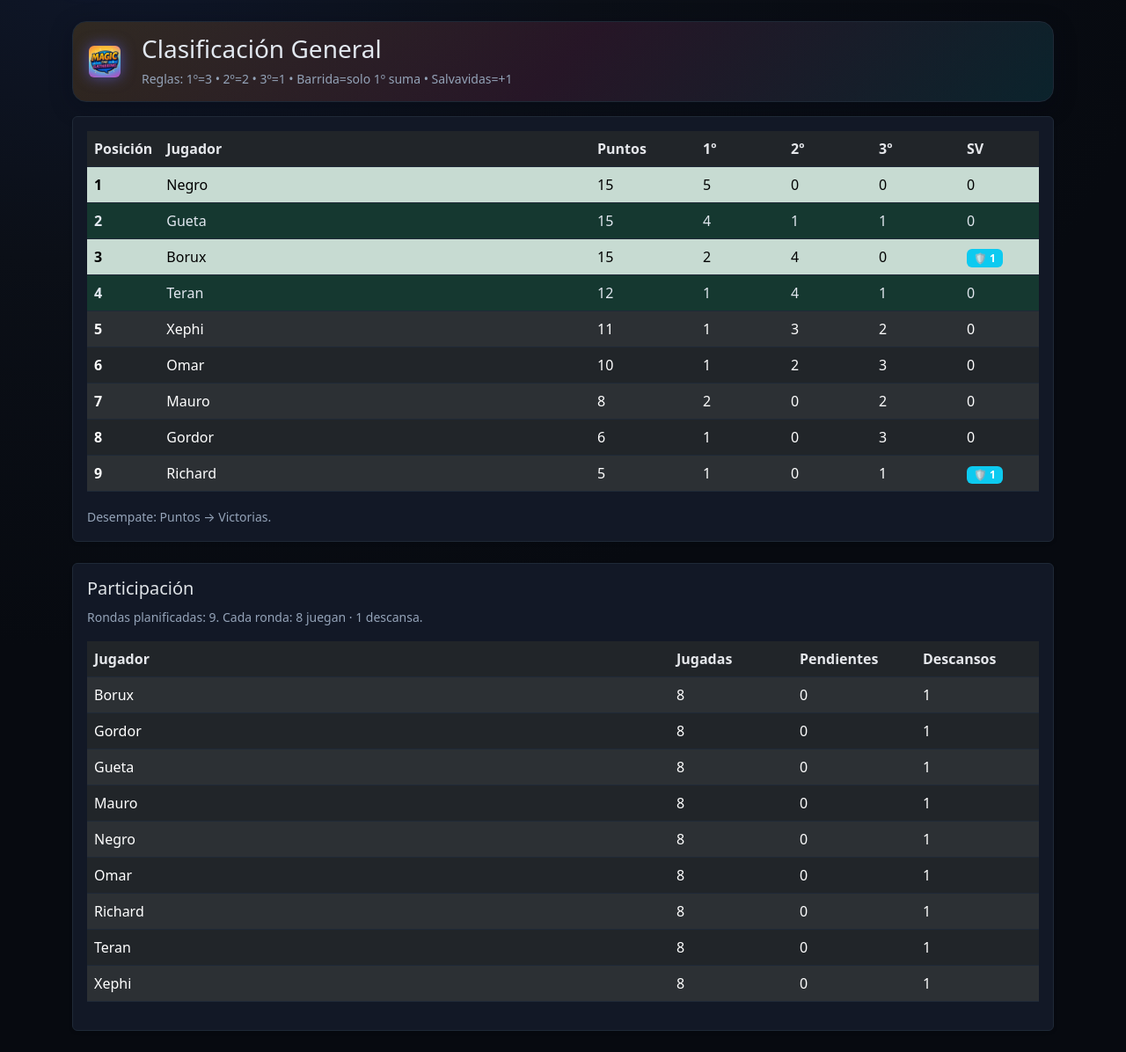
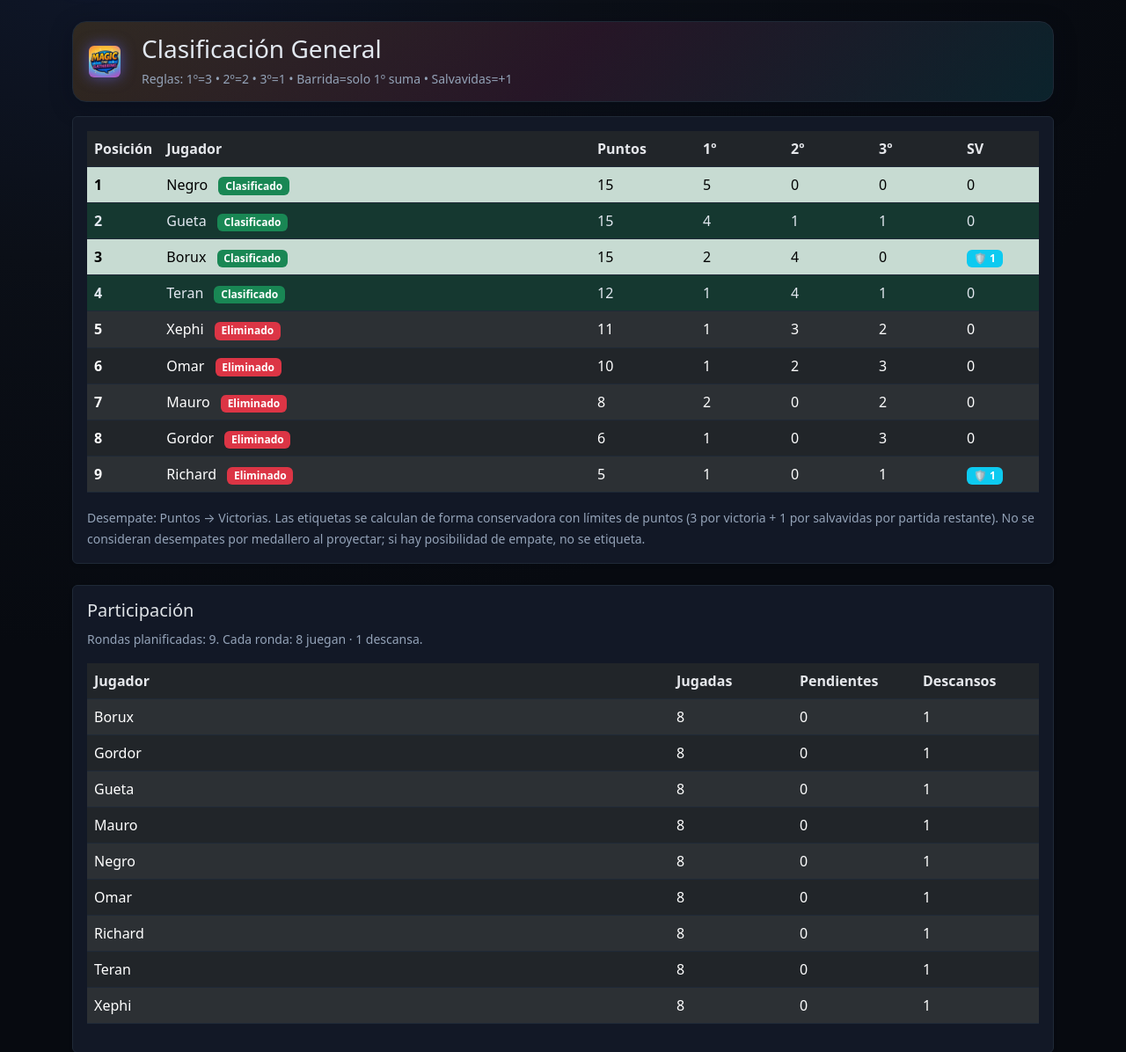
Before and after one commit to angelmago90/commander-torneo, a Flask app: page / in a window 1280 px wide. Shown: the part 63-1259 px from the top of the page at 88% size. Run offline with Flask 3, Linux system fonts and the light colour scheme.

Commit message:
Etiqueta de clasificado o eliminado

```diff
--- a/app.py
+++ b/app.py
@@ -178,39 +178,38 @@ def import_initial_rounds():
 def index():
     players = Player.query.order_by(Player.name.asc()).all()
 
-    # Totales con medallero + salvavidas
+    # Totales (medallero + salvavidas)
     totals = {
         p.id: {"name": p.name, "points": 0, "wins": 0, "seconds": 0, "thirds": 0, "saves": 0}
         for p in players
     }
 
     from collections import defaultdict
-    played_rounds = defaultdict(set)    # player_id -> set de rondas jugadas (solo mesas con ganador)
-    rests_by_player = defaultdict(int)  # descansos asignados por jugador (todas las rondas planificadas)
+    played_rounds = defaultdict(set)    # player_id -> rondas YA jugadas (mesa con ganador o barrida)
+    rests_by_player = defaultdict(int)  # descansos asignados
     all_rounds = set()                  # rondas planificadas (por Game o RoundInfo)
 
-    # Descansos (asignados)
+    # Descansos (planificados)
     for ri in RoundInfo.query.all():
         all_rounds.add(ri.number)
         if ri.bye_player_id:
             rests_by_player[ri.bye_player_id] += 1
 
-    # Recorremos mesas
+    # Mesas
     games = Game.query.order_by(Game.round_number.asc(), Game.table_no.asc()).all()
     for g in games:
         all_rounds.add(g.round_number)
 
-        # Salvavidas: suma punto + contador
+        # Salvavidas: +1 punto y +1 contador
         if g.save_player_id and g.save_player_id in totals:
             totals[g.save_player_id]["points"] += 1
             totals[g.save_player_id]["saves"] += 1
 
-        # ¿Esta mesa tiene ganador? (cualquier r.position==1 o g.sweep marcado)
+        # ¿Mesa con ganador? (pos=1 o barrida)
         has_winner = any(r.position == 1 for r in g.results) or bool(g.sweep)
 
         # Pódium y jugadas
         for r in g.results:
-            # Puntos del pódium (3-2-1; en barrida solo 1º recibe 3)
             pts = points_for_position(r.position, g.sweep)
             totals[r.player_id]["points"] += pts
             if r.position == 1:
@@ -219,17 +218,61 @@ def index():
                 totals[r.player_id]["seconds"] += 1
             elif r.position == 3:
                 totals[r.player_id]["thirds"] += 1
-
-            # Marca esta ronda como jugada para TODOS los participantes
-            # de la mesa si la mesa ya tiene ganador (incluye barrida)
+            # Si la mesa tiene ganador, cuenta como jugada
             if has_winner:
                 played_rounds[r.player_id].add(g.round_number)
 
     total_rounds = len(all_rounds)
 
-    # Tabla principal (medallero)
+    # Participación y límites de puntos
+    per_player = {}
+    for p in players:
+        played = len(played_rounds[p.id])
+        rests = rests_by_player[p.id]
+        planned_to_play = max(total_rounds - rests, 0)    # partidas que le corresponden
+        remaining = max(planned_to_play - played, 0)      # le faltan por jugar
+        lb = totals[p.id]["points"]                       # mínimo: lo que ya tiene
+        ub = lb + 4 * remaining                           # máximo: 4 por partida restante
+
+        per_player[p.id] = {
+            "name": p.name,
+            "points": totals[p.id]["points"],
+            "wins": totals[p.id]["wins"],
+            "seconds": totals[p.id]["seconds"],
+            "thirds": totals[p.id]["thirds"],
+            "saves": totals[p.id]["saves"],
+            "played": played,
+            "rests": rests,
+            "planned_to_play": planned_to_play,
+            "remaining": remaining,
+            "lb": lb,
+            "ub": ub,
+        }
+
+    # Etiquetas de CLASIFICADO / ELIMINADO (criterio conservador por puntos)
+    ids = list(per_player.keys())
+    for pid in ids:
+        me = per_player[pid]
+        # rivales
+        rival_LBs = sorted([per_player[q]["lb"] for q in ids if q != pid], reverse=True)
+        rival_UBs = sorted([per_player[q]["ub"] for q in ids if q != pid], reverse=True)
+        # 4º mejor rival (índice 3)
+        fourth_best_rival_LB = rival_LBs[3]
+        fourth_best_rival_UB = rival_UBs[3]
+
+        status = None
+        # Clinched: ni en el peor caso puede caer del top-4
+        if me["lb"] > fourth_best_rival_UB:
+            status = "CLASIFICADO"
+        # Eliminado: ni en el mejor caso puede alcanzar el top-4
+        elif me["ub"] < fourth_best_rival_LB:
+            status = "ELIMINADO"
+
+        me["status"] = status
+
+    # Construye tabla principal (orden medallero: puntos → 1º → 2º → 3º → nombre)
     table = []
-    for pid, row in totals.items():
+    for pid, row in per_player.items():
         table.append({
             "id": pid,
             "name": row["name"],
@@ -238,13 +281,13 @@ def index():
             "seconds": row["seconds"],
             "thirds": row["thirds"],
             "saves": row["saves"],
+            "status": row["status"],
         })
 
-    # Orden tipo medallero: puntos → 1º → 2º → 3º → nombre
     table.sort(key=lambda x: x["name"])
     table.sort(key=lambda x: (x["points"], x["wins"], x["seconds"], x["thirds"]), reverse=True)
 
-    # Posiciones con empates si todos los criterios coinciden
+    # Posición (empatada si coinciden todos los criterios)
     last_key = None
     current_pos = 0
     for i, t in enumerate(table, start=1):
@@ -254,22 +297,17 @@ def index():
             last_key = key
         t["pos"] = current_pos
 
-    # Participación: jugadas reales (mesas con ganador) y pendientes
+    # Sección de participación para mostrar jugadas/pedientes
     participation = []
-    for p in players:
-        played = len(played_rounds[p.id])             # rondas efectivamente jugadas
-        rests = rests_by_player[p.id]                 # descansos asignados (en todas las rondas planificadas)
-        planned_to_play = max(total_rounds - rests, 0)  # lo que debería jugar en total
-        remaining = max(planned_to_play - played, 0)    # lo que le falta realmente
-
+    for pid in ids:
+        r = per_player[pid]
         participation.append({
-            "name": p.name,
-            "played": played,
-            "remaining": remaining,
-            "rests": rests,
-            "planned_to_play": planned_to_play,
+            "name": r["name"],
+            "played": r["played"],
+            "remaining": r["remaining"],
+            "rests": r["rests"],
+            "planned_to_play": r["planned_to_play"],
         })
-
     participation.sort(key=lambda x: x["name"])
 
     return render_template(
--- a/templates/index.html
+++ b/templates/index.html
@@ -63,7 +63,14 @@
             {% for row in table %}
             <tr class="{% if row.pos <= 4 %}table-success{% endif %}">
               <td><strong>{{ row.pos }}</strong></td>
-              <td>{{ row.name }}</td>
+              <td>
+                {{ row.name }}
+                {% if row.status == 'CLASIFICADO' %}
+                  <span class="badge bg-success ms-2">Clasificado</span>
+                {% elif row.status == 'ELIMINADO' %}
+                  <span class="badge bg-danger ms-2">Eliminado</span>
+                {% endif %}
+              </td>
               <td>{{ row.points }}</td>
               <td>{{ row.wins }}</td>
               <td>{{ row.seconds }}</td>
@@ -81,6 +88,10 @@
           </table>
         </div>
         <small class="text-muted">Desempate: Puntos → Victorias.</small>
+        <small class="text-muted">
+        Las etiquetas se calculan de forma conservadora con límites de puntos (3 por victoria + 1 por salvavidas por partida restante).
+        No se consideran desempates por medallero al proyectar; si hay posibilidad de empate, no se etiqueta.
+        </small>
       </div>
     </div>
     <!-- Participación -->
```
Also changed, not shown: torneo.db.
